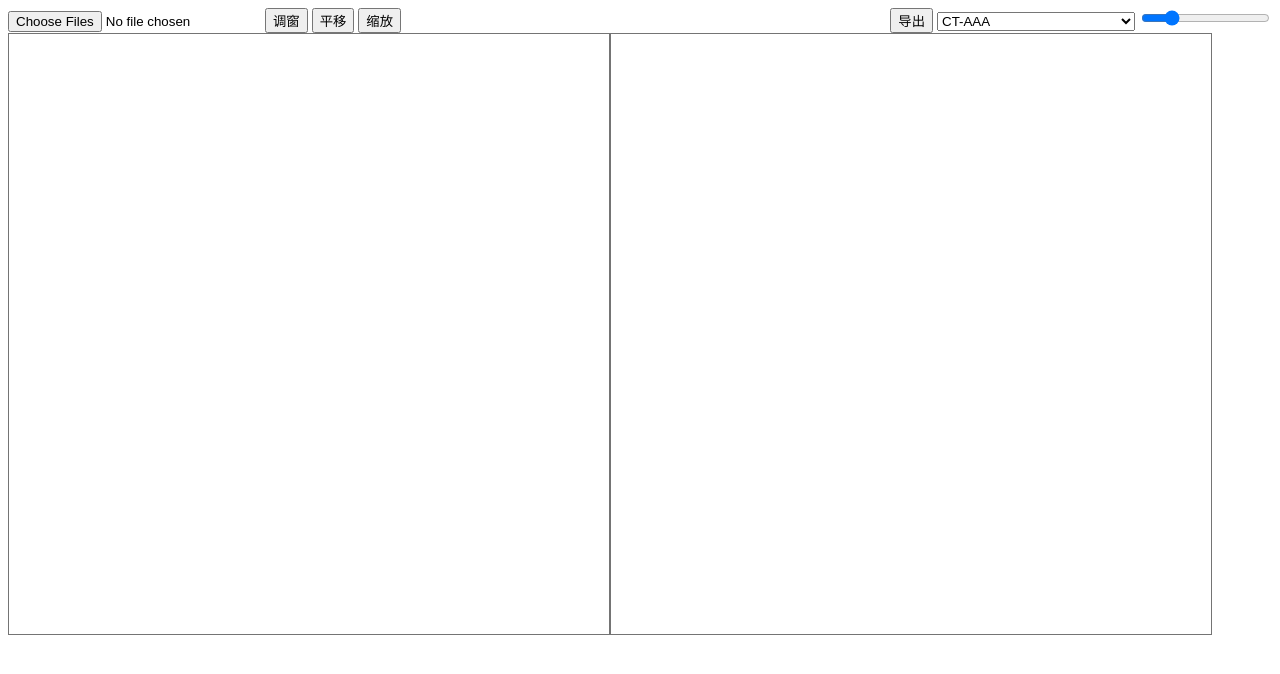
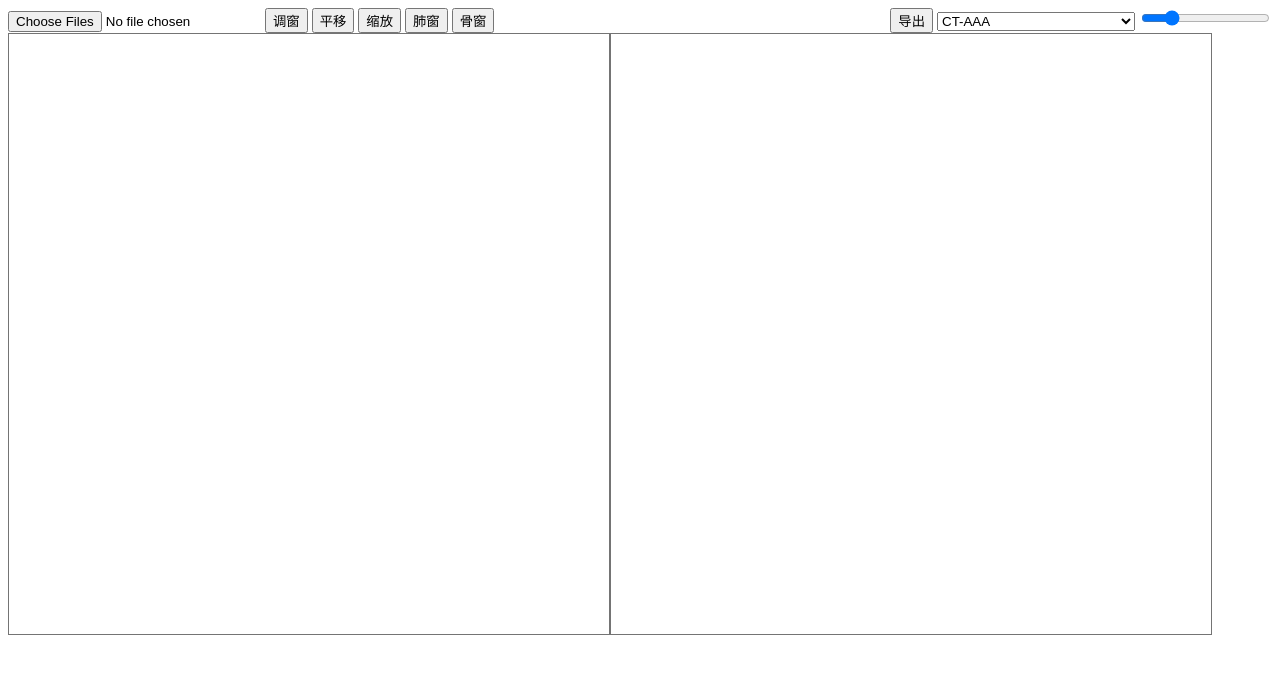
Before and after one commit to 18186398702/vtk-demo, a website built with webpack: page dist/index.html in a window 1280 px wide. Built offline with nearby package versions, Linux system fonts and the light colour scheme; what @kitware/vtk.js would draw is missing.

Commit message:
MPR增加预设值

```diff
--- a/src/index.js
+++ b/src/index.js
@@ -453,6 +453,14 @@ function setColorProperties(obj, windowWidth, windowCenter) {
   }
 }
 
+export async function changeMPRWindowLevel(windowWidth, windowCenter) {
+  console.log(windowWidth, windowCenter)
+  viewObj.forEach((obj) => {
+    setColorProperties(obj, windowWidth, windowCenter)
+    obj.interactor.render();
+  })
+}
+
 export async function f_load_directory(selectFiles) {
   const dicom_arraybuffer = [];
 
--- a/src/syntheticimage.js
+++ b/src/syntheticimage.js
@@ -257,7 +257,7 @@ class SyntheticImageData {
       //   data_b[pix_num] = hitbit.data[pix_num]-hitbit.min
       // }
       // hitbit.data = data_b
-      // console.log("hitbit", dicomdata)
+      console.log("hitbit", dicomdata)
       // 获取 DICOM 文件中的像素间距 (Pixel Spacing)
       var hitbit = this.h_b_obj_return_h_img(dicomdata)
       const pixel_spacing = dicomdata.tags["00280030"].value;
```
Also changed, not shown: dist/index.html, 2 other files.
